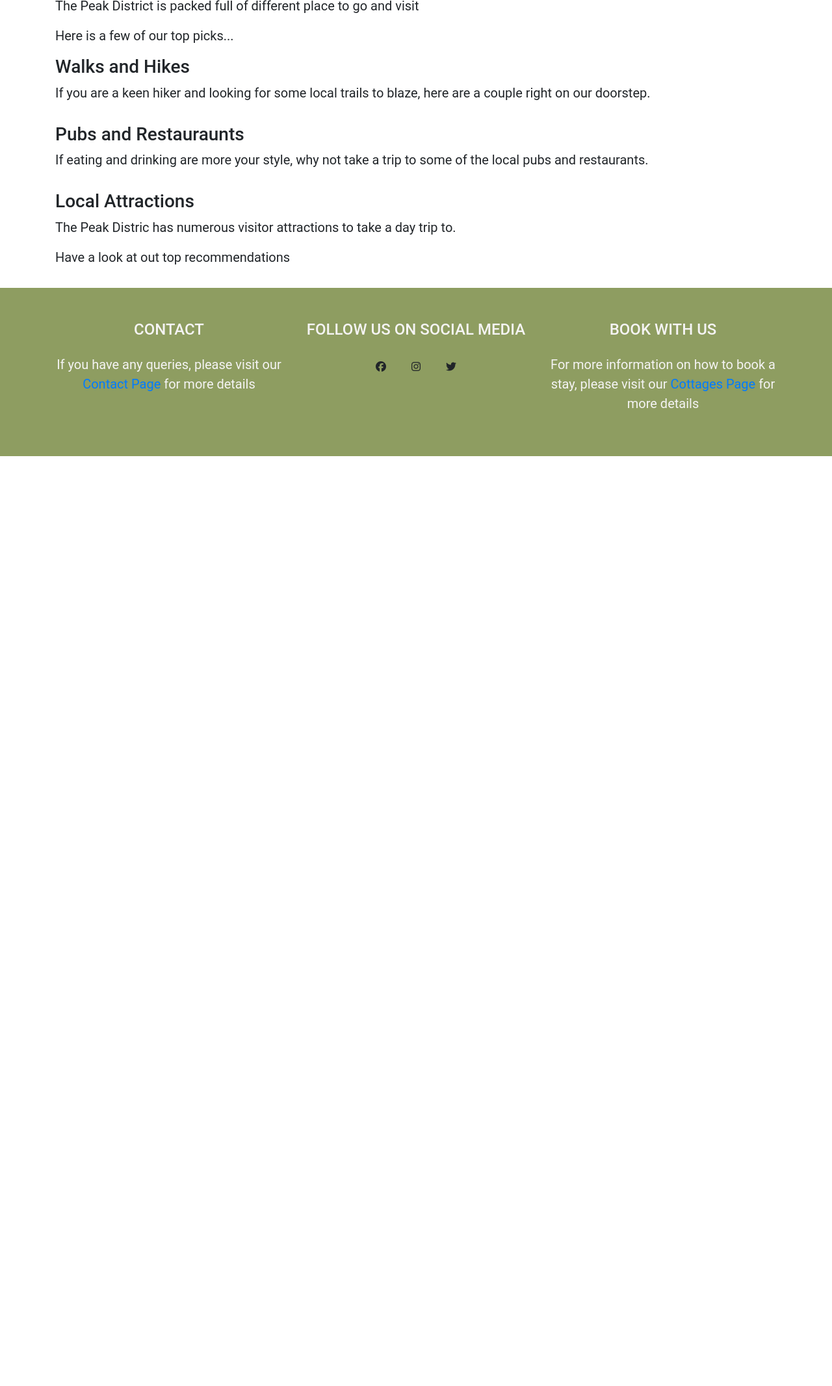
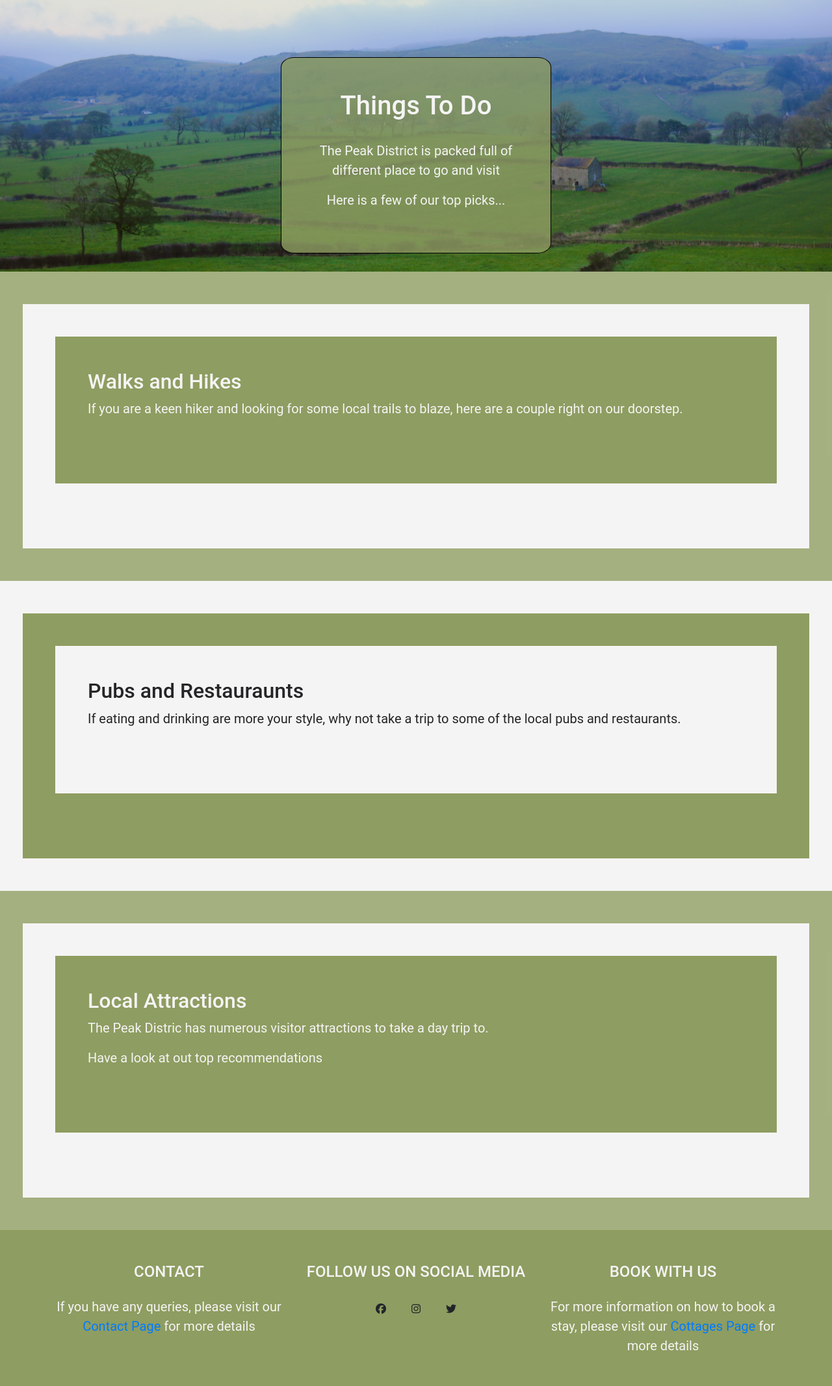
Before and after one commit to donald-macritchie/holiday-cottages, a Django app: page /things_to_do/ in a window 1280 px wide. Shown: the part 62-2195 px from the top of the page at 65% size. Before the commit the page ends 764 px from the top, so only its background shows below. Run offline with Django 3.2, Linux system fonts and the light colour scheme; data that the repository does not hold is empty; some libraries are stand-ins or nearby versions; some web fonts are replaced.

Commit message:
style things to do page

```diff
--- a/hill/models.py
+++ b/hill/models.py
@@ -112,11 +112,16 @@ class Booking(models.Model):
 
 
 # Contact
+class HostDetailsManager(models.Manager):
+    pass
+
 
 class HostDetails(models.Model):
     name = models.CharField(max_length=100)
     email = models.EmailField(max_length=100)
     telephone_number = models.CharField(max_length=20)
+
+    objects = HostDetailsManager()
 
     def __str__(self):
         return self.name
--- a/hill/views.py
+++ b/hill/views.py
@@ -1,6 +1,5 @@
-from django.shortcuts import render, redirect
 from django.shortcuts import render, get_object_or_404, redirect
-from .models import Cottage, CottageImages, Amenities, ThingsToKnow, ThingsToDo, Booking
+from .models import Cottage, CottageImages, Amenities, ThingsToKnow, ThingsToDo, Booking, HostDetails
 from .forms import ContactMessageForm, BookingForm
 from django.contrib.auth.decorators import login_required
 from django.views.generic import FormView, TemplateView
@@ -135,6 +134,18 @@ def booking(request):
 
 
 
+
+# Host Details
+
+
+def host_details(request):
+    host_details = HostDetails.objects.all()
+
+    context = {
+        'host_details': host_details,
+    }
+    return render(request, 'contact.html', context)
+
 # ContactMessage
 class ContactMessage(FormView):
     template_name = 'contact.html'
--- a/static/css/style.css
+++ b/static/css/style.css
@@ -356,7 +356,7 @@ footer {
     background-size: cover;
     background-repeat: no-repeat;
     background-position: center center;
-    height: 50vh;
+    height: 60vh;
 }
 
 .contact-head {
@@ -409,3 +409,109 @@ footer {
     justify-content: center;
     align-items: center;
 }
+
+
+/* Things to do.html */
+
+.things-head-container{
+    background-image: url(../img/peak-3.jpg);
+    background-size: cover;
+    background-repeat: no-repeat;
+    background-position: center center;
+    height: 60vh;
+}
+
+.things-head {
+    margin: 150px auto;
+    padding: 50px;
+    background-color: rgba(142, 157, 97, 0.8);
+    border: solid 1px black;
+    border-radius: 5%;
+    color: #f5f4f4;
+}
+
+.things-head h1 {
+    margin-bottom: 30px;
+}
+
+/* Walks/attractions */
+
+.walks-container, .attractions-container{
+    padding: 50px;
+    background-color: rgba(142, 157, 97, 0.8);
+
+}
+
+.walks-section, .attractions-section{
+    padding: 50px;
+    background-color: #f5f4f4;
+}
+
+.walks-head, .attractions-head{
+    padding: 50px;
+    background-color: #8e9d61;
+    color: #f5f4f4;
+    margin-bottom: 50px;
+
+}
+
+.walks-content, .attractions-content{
+    margin: 50px;
+}
+
+.walks-content h3, .attractions-content h3 {
+    margin: 30px 0;
+}
+
+.walks-content img,
+.walks-content>p,
+.walks-content>a,
+.attractions-content img,
+.attractions-content>p,
+.attractions-content>a {
+    margin-bottom: 30px;
+}
+
+
+.walks-content ul,
+.attractions-content ul{
+    list-style-type: none;
+}
+
+/* Pubs */
+
+.pubs-container {
+    padding: 50px;
+    background-color: #f5f4f4;
+}
+
+.pubs-section{
+    padding: 50px;
+    background-color: #8e9d61;
+}
+
+.pubs-head {
+    padding: 50px;
+    background-color: #f5f4f4;
+    color: #242526;
+    margin-bottom: 50px;
+
+}
+
+.pubs-content {
+    margin: 50px;
+}
+
+.pubs-content h3 {
+    margin: 30px 0;
+}
+
+.pubs-content img,
+.pubs-content>p,
+.pubs-content>a {
+    margin-bottom: 30px;
+}
+
+.pubs-content ul {
+    list-style-type: none;
+}
--- a/templates/things_to_do.html
+++ b/templates/things_to_do.html
@@ -2,26 +2,26 @@
 
 {% block content %}
 
-<div class="container">
+<div class="container-fluid things-head-container">
     <div class="row">
-        <div class="col-12 col-md-10 col-lg-10">
+        <div class="col-12 ">
+            <div class="col-4 text-center things-head">
                 <h1>Things To Do</h1>
                 <p>The Peak District is packed full of different place to go and visit</p>
                 <p>Here is a few of our top picks...</p>
             </div>
         </div>
     </div>
+</div>
 
 <!-- Walks -->
-<div class="container">
+<div class="container-fluid walks-container">
     <div class="row">
-        <div class="col-12 col-md -10 col-lg-10">
-            <h3>Walks and Hikes</h3>
+        <div class="col-12 walks-section">
+            <div class="col-12 mx-auto walks-head">
+                <h2>Walks and Hikes</h2>
                 <p>If you are a keen hiker and looking for some local trails to blaze, here are a couple right on our doorstep.</p>
-        </div>
-    </div>
-    <div class="row">
-        <div class="col-12 col-md-10 col-lg-10">
+                <div class="col-10 walks-content">
                     <ul>
                         {% for activity in walks %}
                         <li>
@@ -38,18 +38,18 @@
                 </div>
             </div>
         </div>
+    </div>
+</div>
 
 <!-- Pubs/Resaurants -->
 
-<div class="container">
+<div class="container-fluid pubs-container">
     <div class="row">
-        <div class="col-12 col-md -10 col-lg-10">
-            <h3>Pubs and Restauraunts</h3>
+        <div class="col-12 pubs-section">
+            <div class="col-12 mx-auto pubs-head">
+            <h2>Pubs and Restauraunts</h2>
             <p>If eating and drinking are more your style, why not take a trip to some of the local pubs and restaurants.</p>
-        </div>
-    </div>
-    <div class="row">
-        <div class="col-12 col-md-10 col-lg-10">
+                <div class="col-10 pubs-content">
                     <ul>
                         {% for activity in pubs %}
                         <li>
@@ -66,12 +66,40 @@
                 </div>
             </div>
         </div>
+    </div>
+</div>
 
+<div class="container-fluid attractions-container">
+    <div class="row">
+        <div class="col-12 attractions-section">
+            <div class="col-12 mx-auto attractions-head">
+                <h2>Local Attractions</h2>
+                <p>The Peak Distric has numerous visitor attractions to take a day trip to.</p>
+                <p>Have a look at out top recommendations</p>
+                <div class="col-10 attractions-content">
+                    <ul>
+                        {% for activity in attractions %}
+                        <li>
+                            <h3>{{ activity.name }}</h3>
+                            <img src="{{ activity.image.url }}" alt="{{ activity.name }}">
+                            <p>{{ activity.description }}</p>
+                            <p>Location: {{ activity.location }}</p>
+                            {% if activity.site_link %}
+                            <a href="{{ activity.site_link }}" target="_blank">More Info</a>
+                            {% endif %}
+                        </li>
+                        {% endfor %}
+                    </ul>
+                </div>
+            </div>
+        </div>
+    </div>
+</div>
 
 
 <!-- Local Attractions -->
 
-<div class="container">
+<!-- <div class="container">
     <div class="row">
         <div class="col-12 col-md -10 col-lg-10">
             <h3>Local Attractions</h3>
@@ -96,6 +124,6 @@
             </ul>
         </div>
     </div>
-</div>
+</div> -->
 
 {% endblock %}
```
Also changed, not shown: templates/contact.html (+12 -43 lines), hill/admin.py (line endings or trailing spaces). Lines whose indentation alone changed are shown as unchanged.
